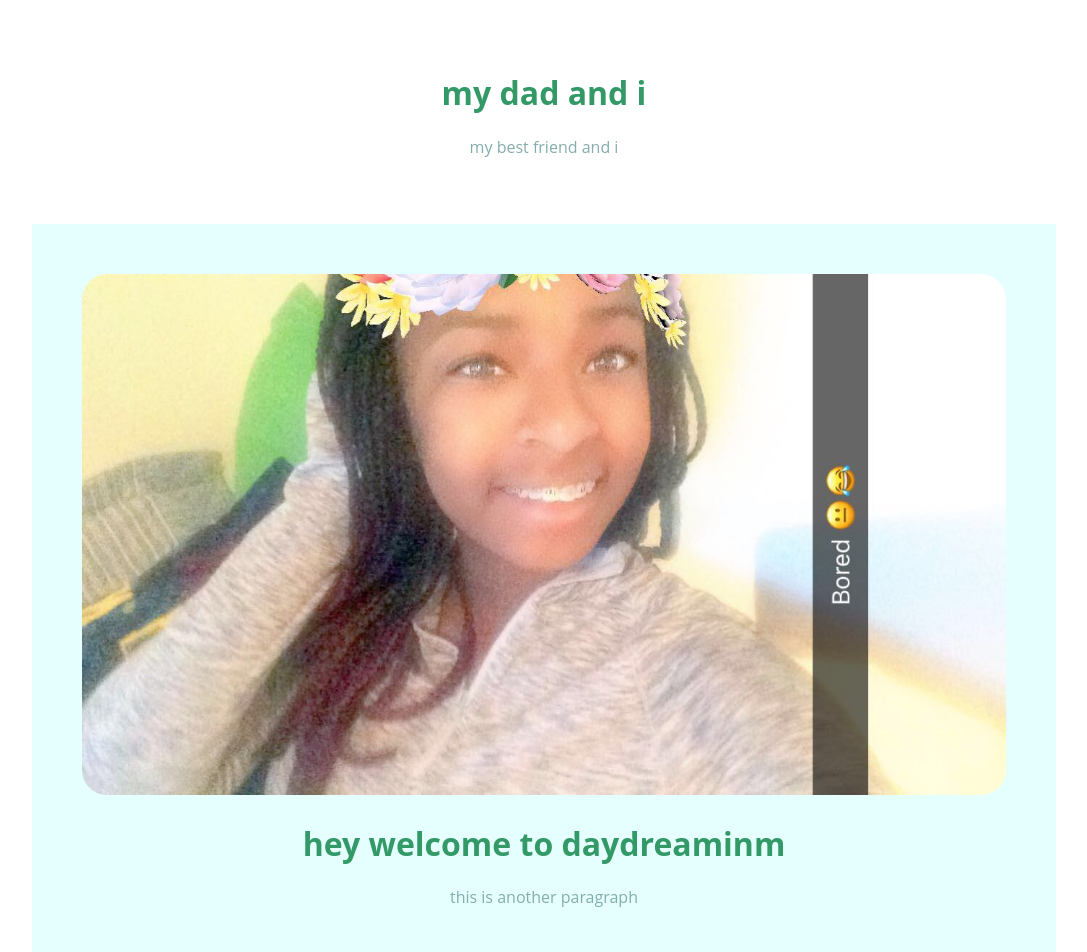
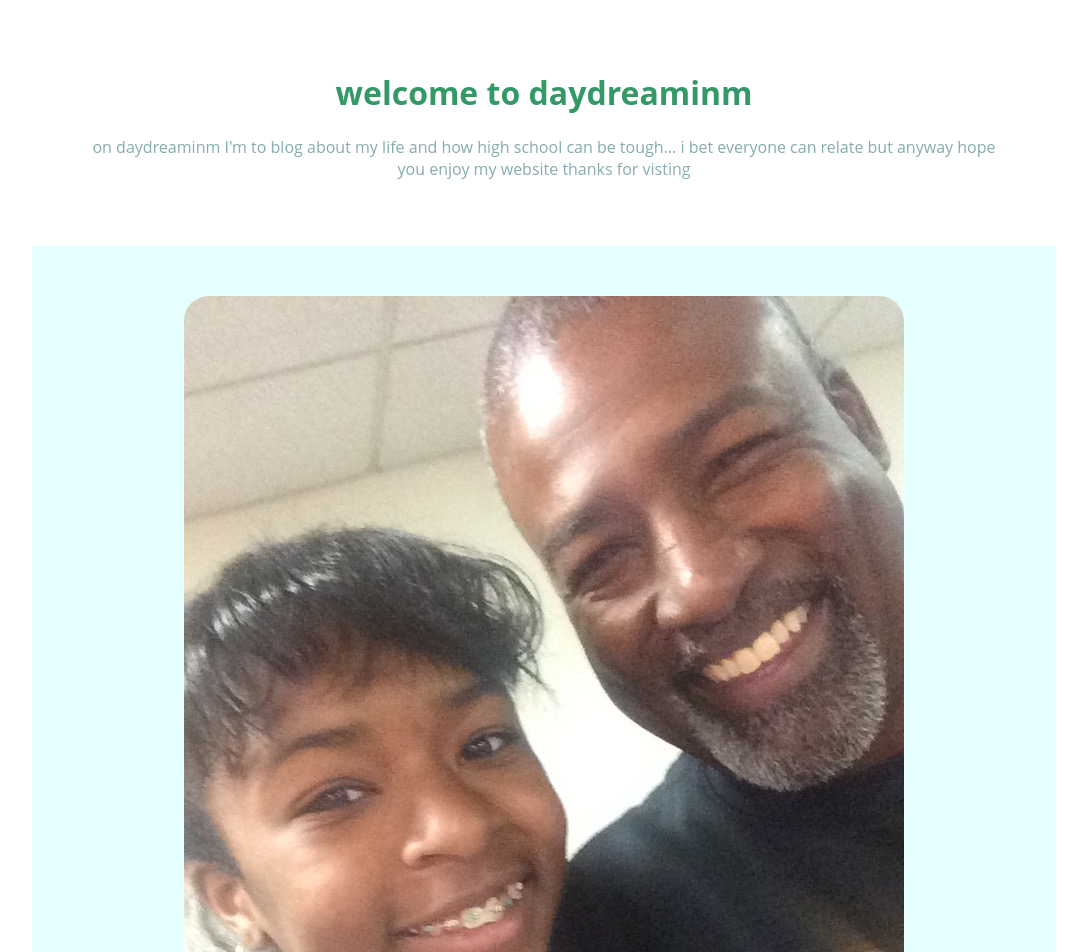
Before and after one commit to Daydreaminm/Daydreaminm, a plain HTML site: page index.html in a window 1280 px wide. Shown: the top 952 px of the page, without its empty margins (96-1183 px from the left). Drawn offline with Linux system fonts and the light colour scheme.

Commit message:
Update index.html

```diff
--- a/index.html
+++ b/index.html
@@ -8,20 +8,20 @@
 <body>
 	<div id="page-wrapper">
 		<div id="name">
-			<h1>my dad and i </h1>
-			<p> my best friend and i</p>
+			<h1>welcome to daydreaminm  </h1>
+			<p>on daydreaminm I'm to blog about my life and how high school can be tough... i bet everyone can relate but anyway hope you enjoy my website thanks for visting</p>
 		</div>
 
 		<div id="blue">
-			<img src="IMG_1521.jpg"/>
-			<h1>hey welcome to daydreaminm</h1>
-			<p>this is another paragraph</p>
+			<img src="IMG_1094.JPG"/>
+			<h1> this is a picture of me and my dad</h1>
+			<p> we took this picture on thanksgiving and i don't look half bad lol...but yea it was a fun day.</p>
 		</div>
 
 
 		<div id="doubleyellow">
-			<img class="double" src="IMG_1035.jpg" />
-			<img class="double" src="Breakfast.jpg" />
+			<img class="double" src="IMG_1035.JPG" />
+			<img class="double" src="IMG_1379.JPG" />
       <h1 class="brown">this is another header</h1>
 		</div>
 
```
